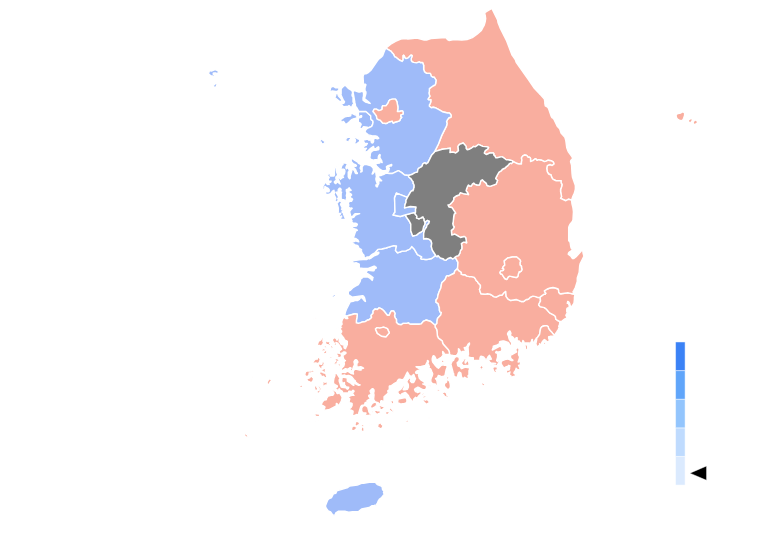
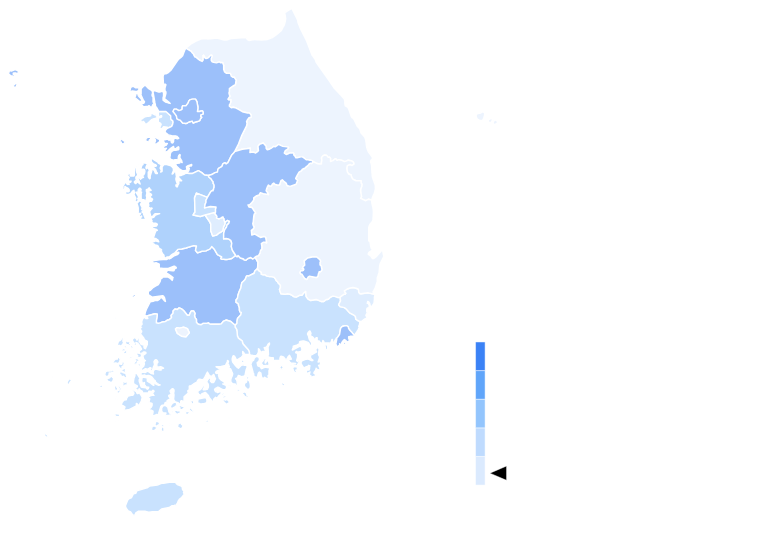
Before and after one commit to sdh20282/jetty-chart, a React (Create React App) app: page / in a window 1280 px wide. Shown: the top 554 px of the page, without its empty margins (0-761 px from the left). Built offline with nearby package versions, Linux system fonts and the light colour scheme.

Commit message:
Feat:tooltipChart

```diff
--- a/src/App.jsx
+++ b/src/App.jsx
@@ -160,9 +160,11 @@ const chartData = [
 function App() {
   return (
     <div>
-      <NormalMap data={data} normalSetting={{ zoomMagnification: 1.8, marginLeft: 200, width: 500, useChart: true, usePercentageColor: false}}
-        tooltipSetting={{ useFollowColor: false }}
+      <NormalMap data={data} normalSetting={{ zoomMagnification: 2.5, width: 500, useChart: false, usePercentageColor: true}}
+        tooltipSetting={{ useFollowColor: false,useTooltipChart:true }}
         chartData={chartData}
+        tooltipChartData={chartData}
+        innerChartSetting={{innerChartText:"ㅎㅎ"}}
         />
     </div>
   );
--- a/src/jetty-chart/src/common/map-common/exception/check-normal-map-exception.js
+++ b/src/jetty-chart/src/common/map-common/exception/check-normal-map-exception.js
@@ -32,7 +32,7 @@ const normalMapSetting = {
   tooltipSetting:{
     useFollowColor:false,
     useKorea:true,
-    tooltipWidth: 400,
+    tooltipWidth: 550,
     tooltipBackGroundColor: "white",
     tooltipBorderRadius: 10,
     tooltipBorder: "0.5px solid #ddd",
@@ -54,16 +54,24 @@ const normalMapSetting = {
     innerChartText:"",
     innernormalSettings: { width: 1150, height: 1600 , margin:{top:120,bottom:120,left:150,right:50}},
     innerbarSettings: { labelSize: 55, labelWeight: "bold", useLabel: true },
-    innerbottomLabelSettings: { labelSize: 55 },
-    innerleftLabelSettings:{labelSize:55,sideLineSize:10,useLabel:true},
+    innerbottomLabelSettings: { labelSize: 55, labelWeight:"bold" },
+    innerleftLabelSettings:{labelSize:55,sideLineSize:10,useLabel:true,labelWeight:"bold"},
     innerChartTitleFontSize:85,
     innerChartTitleFontWeight:"bold",
   },
+  tooltipChartSetting:{
+    tooltipChartnormalSettings: { width: 540, height: 550 },
+    tooltipChartbarSettings: { labelSize: 25, labelWeight: "bold", useLabel: true },
+    tooltipChartbottomLabelSettings: { labelSize: 20, labelWeight:"bold" },
+    tooltipChartleftLabelSettings:{labelSize:20,sideLineSize:10,useLabel:true,labelWeight:"bold"},
+
+  },
 }
 
-export const checkMapChart = ({normalSetting, gagueBarSetting, tooltipSetting,innerChartSetting})=>{
+
+export const checkMapChart = ({normalSetting, gagueBarSetting, tooltipSetting,innerChartSetting,tooltipChartSetting})=>{
   const result = {
-      normalSetting, gagueBarSetting, tooltipSetting,innerChartSetting,
+      normalSetting, gagueBarSetting, tooltipSetting,innerChartSetting,tooltipChartSetting,
   };
 
   Object.keys(normalMapSetting).forEach((setting)=>{
--- a/src/jetty-chart/src/maps/normal-map/normal-map.js
+++ b/src/jetty-chart/src/maps/normal-map/normal-map.js
@@ -4,12 +4,13 @@ import { checkMapChart } from "../../common/map-common/exception/check-normal-ma
 import { NormalBar } from "../../bars/bars";
 
 /* eslint-disable complexity */
-const NormalMap = ({ data, chartData, normalSetting, gagueBarSetting, tooltipSetting, innerChartSetting }) => {
+const NormalMap = ({ data, chartData,tooltipChartData, normalSetting, gagueBarSetting, tooltipSetting, innerChartSetting,tooltipChartSetting }) => {
   const result = checkMapChart({
     normalSetting,
     gagueBarSetting,
     tooltipSetting,
     innerChartSetting,
+    tooltipChartSetting,
   });
 
   const {
@@ -61,6 +62,7 @@ const NormalMap = ({ data, chartData, normalSetting, gagueBarSetting, tooltipSet
     descriptionFontFamily,
     tooltipOpacity,
     useTooltipCol,
+    useTooltipChart,
   } = result.tooltipSetting;
 
   const {
@@ -87,6 +89,31 @@ const NormalMap = ({ data, chartData, normalSetting, gagueBarSetting, tooltipSet
     innerChartTitleFontSize,
     innerChartTitleFontWeight,
   } = result.innerChartSetting;
+  const{
+    tooltipChartkeys,
+    tooltipChartxLegend,
+    tooltipChartyLegend,
+    tooltipChartnormalSettings,
+    tooltipChartscopeSettings,
+    tooltipChartaxisXGridLineSettings,
+    tooltipChartaxisYGridLineSettings,
+    tooltipChartleftLabelSettings,
+    tooltipChartrightLabelSettings,
+    tooltipChartbottomLabelSettings,
+    tooltipCharttopLabelSettings,
+    tooltipChartleftLegendSettings,
+    tooltipChartrightLegendSettings,
+    tooltipChartbottomLegendSettings,
+    tooltipCharttopLegendSettings,
+    tooltipChartlegendSettings,
+    tooltipChartbarSettings,
+    tooltipChartanimationSettings,
+    tooltipChartChartText,
+    tooltipChartLineSettings,
+    tooltipChartChartTitleFontSize,
+    tooltipChartChartTitleFontWeight,
+
+  } =result.tooltipChartSetting;
 
   const colorPallette = [
     ["#dbeafe", "#bfdbfe", "#93c5fd", "#60a5fa", "#3b82f6"],
@@ -109,6 +136,9 @@ const NormalMap = ({ data, chartData, normalSetting, gagueBarSetting, tooltipSet
     ["#FEC5BB", "#FCD5CE", "#FAE1DD", "#F8EDEB", "#E8E8E4", "#D8E2DC", "#ECE4DB", "#FFE5D9", "#FFD7BA", "#FEC89A"],
     ["#03071E", "#370617", "#6A040F", "#9D0208", "#D00000", "#DC2F02", "#E85D04", "#F48C06", "#FAA307", "#FFBA08"],
   ];
+
+
+
 
   // 컬러코드 0: 파랑 , 1: 오렌지, 2: 레드, 3: 블루그레이, 4: 그린
   const color = colorPallette[colorCode];
@@ -242,17 +272,22 @@ const NormalMap = ({ data, chartData, normalSetting, gagueBarSetting, tooltipSet
   const [tooltipValue, setTooltipValue] = useState("");
   const [scale, setScale] = useState(1);
   const [firstX, setFirstX] = useState();
+  const [firstY,setFirstY] = useState();
+  const [firstH,setFirstHeight] = useState();
   const [targetColor, setTargetColor] = useState("");
   const [chartOn, setChartOn] = useState(false);
   const [chartDataSetting, setChartDataSetting] = useState();
-  const [innerChartId, setInnerChartId] = useState("");
   const [innerChartName, setInnerChartName] = useState("");
+  const [tooltipChartCheck,setTooltipChartCheck] = useState();
+
 
   let ToolW = tooltipWidth / scale;
   let ToolH = 1064 / scale;
   let cityFontS = cityNameFontSize / scale;
   let cityValueFontS = cityValueFontSize / scale;
   let decripFontS = descriptionFontSize / scale;
+
+
 
   const svgRef = useRef(null);
   const mapRef = useRef(null);
@@ -277,6 +312,26 @@ const NormalMap = ({ data, chartData, normalSetting, gagueBarSetting, tooltipSet
   }
 
   function pathEvent(e) {
+
+    /// 툴팁 차트 데이터 세팅
+    const chartValue = tooltipChartData.filter((data) => {
+      return data.id === e.target.id;
+    });
+    if(tooltipChartCheck == chartValue){
+      return
+    }else{
+      if (chartValue.length > 0) {
+        let chartDataValue = chartValue[0].chartData;
+        setTooltipChartCheck(chartDataValue);
+      }
+      if (chartValue == []) {
+        return;
+      }
+    }
+
+
+    /// 툴팁 차트 데이터 세팅
+
     const pathId = e.target.id;
     const value = citycolor.filter((city) => {
       return city.name === pathId;
@@ -316,6 +371,8 @@ const NormalMap = ({ data, chartData, normalSetting, gagueBarSetting, tooltipSet
     }
     const mySVG = svgRef.current;
     setFirstX(mySVG.getBoundingClientRect().x);
+    setFirstY(mySVG.getBoundingClientRect().y);
+    setFirstHeight(mySVG.getBoundingClientRect().height)
     const mapSvg = PathelementsRef;
     const outMap = mapRef;
 
@@ -360,10 +417,19 @@ const NormalMap = ({ data, chartData, normalSetting, gagueBarSetting, tooltipSet
         tooltipObject.style.transform = `translate(${xLeft}px,${yBottom}px)`;
       }
     } else {
-      if (e.clientX < firstX + width / 2) {
+
+      if (e.clientX < firstX + width / 2 && e.clientY < firstY + firstH / 2) {
+        tooltipObject.style.transform = `translate(${xRight}px,${yTop}px)`;
+      }
+      if (e.clientX < firstX + width / 2 && e.clientY > firstY + firstH / 2) {
         tooltipObject.style.transform = `translate(${xRight}px,${yBottom}px)`;
       }
-      if (e.clientX > firstX + width / 2) {
+
+      if (e.clientX > firstX + width / 2 && e.clientY < firstY + firstH / 2) {
+        tooltipObject.style.transform = `translate(${xLeft}px,${yTop}px)`;
+      }
+
+      if (e.clientX > firstX + width / 2 && e.clientY > firstY + firstH  / 2) {
         tooltipObject.style.transform = `translate(${xLeft}px,${yBottom}px)`;
       }
     }
@@ -511,7 +577,6 @@ const NormalMap = ({ data, chartData, normalSetting, gagueBarSetting, tooltipSet
           if (chartValue.length > 0) {
             let chartDataValue = chartValue[0].chartData;
             setChartDataSetting(chartDataValue);
-            setInnerChartId(chartValue[0].id);
             setInnerChartName(chartValue[0].innerChartName);
           }
           if (chartValue == []) {
@@ -553,6 +618,8 @@ const NormalMap = ({ data, chartData, normalSetting, gagueBarSetting, tooltipSet
       };
     }
   }, [zoomMagnification, zoomOn]);
+
+
 
   return (
     // width 랑 height 데이타 값으로 받기
@@ -809,7 +876,62 @@ const NormalMap = ({ data, chartData, normalSetting, gagueBarSetting, tooltipSet
           )}
         </g>
         <g ref={tooltipRef} id="tooltipBox">
+          {useTooltipChart ?
+           <foreignObject id="foreingObject" x="0" y="0" width={545/scale} height={ToolH}>
+          <div
+          ref={tooltipDiv}
+          className="tooltipDiv"
+          xmlns="http://www.w3.org/1999/xhtml"
+          style={
+            tooltipOn
+              ? {
+                  opacity: tooltipOpacity,
+                  width: `${545/scale}px`,
+                  // height: "100%",
+                  minHeight: `${150 / scale}px`,
+                  maxHeight: `${600/scale}px`,
+                  display: "flex",
+                  flexDirection: "column",
+                  justifyContent: "center",
+                  alignItems: "center",
+                  backgroundColor: useFollowColor ? targetColor : tooltipBackGroundColor,
+                  borderRadius: `${tooltipBorderRadius}px`,
+                  border: `${tooltipBorder}`,
+                  boxShadow: `${tooltipBoxShadow}`,
+                  margin: "10%",
+                  overflow: "hidden",
+                }
+              : { visibility: "hidden" }
+          }
+        >
+          <NormalBar
+              data={tooltipChartCheck}
+              normalSettings={tooltipChartnormalSettings}
+              barSettings={tooltipChartbarSettings}
+              keys={tooltipChartkeys}
+              xLegend={tooltipChartxLegend}
+              yLegend={tooltipChartyLegend}
+              scopeSettings={tooltipChartscopeSettings}
+              axisXGridLineSettings={tooltipChartaxisXGridLineSettings}
+              axisYGridLineSettings={tooltipChartaxisYGridLineSettings}
+              leftLabelSettings={tooltipChartleftLabelSettings}
+              rightLabelSettings={tooltipChartrightLabelSettings}
+              bottomLabelSettings={tooltipChartbottomLabelSettings}
+              topLabelSettings={tooltipCharttopLabelSettings}
+              leftLegendSettings={tooltipChartleftLegendSettings}
+              rightLegendSettings={tooltipChartrightLegendSettings}
+              bottomLegendSettings={tooltipChartbottomLegendSettings}
+              topLegendSettings={tooltipCharttopLegendSettings}
+              legendSettings={tooltipChartlegendSettings}
+              animationSettings={tooltipChartanimationSettings}
+            />
+        </div>
+        </foreignObject>
+
+          :
+
         <foreignObject id="foreingObject" x="0" y="0" width={ToolW} height={ToolH}>
+
           <div
             ref={tooltipDiv}
             className="tooltipDiv"
@@ -876,6 +998,8 @@ const NormalMap = ({ data, chartData, normalSetting, gagueBarSetting, tooltipSet
             )}
           </div>
         </foreignObject>
+          }
+
         </g>
         {useValueLavel && scale === 1 ? (
           <text fontFamily={gagueValueFontFamily} fontWeight={gagueValueFontWeight} x="1048" y="1060" fill="black" fontSize="30px" textAnchor="end">
```
Lines whose indentation alone changed are shown as unchanged.
